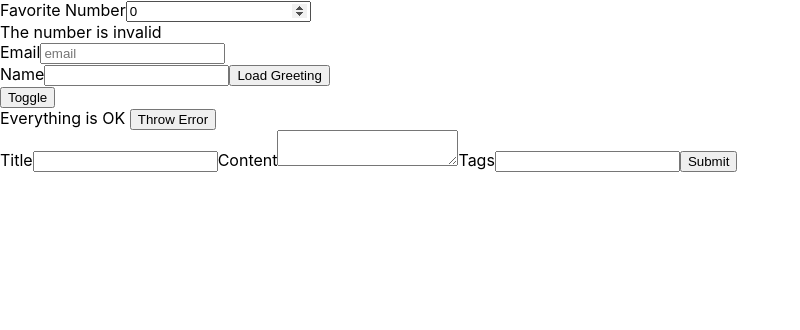
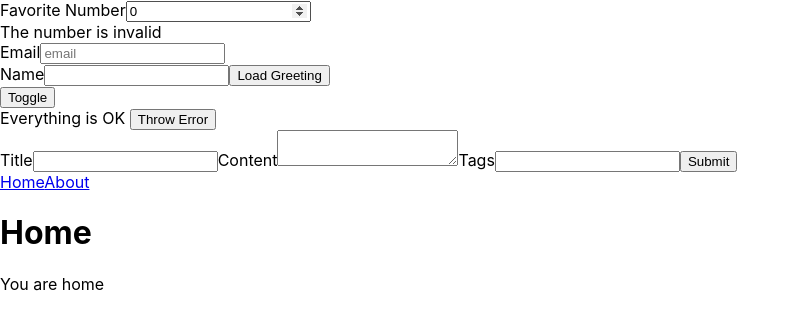
Before and after one commit to panglat/course-testing-js-ts-react-components, a React (Create React App) app: page / in a window 1280 px wide. Shown: the top 330 px of the page, without its empty margins (0-800 px from the left). Built offline with nearby package versions, Linux system fonts and the light colour scheme.

Commit message:
27.Test React Components that Use the react-router Router Provider with createMemoryHistory / MemoryRouter

```diff
--- a/src/components/App/index.tsx
+++ b/src/components/App/index.tsx
@@ -7,6 +7,7 @@ import GreetingLoader01 from 'components/GreetingLoader01';
 import HiddenMessage from 'components/HiddenMessage';
 import ErrorBoundary from 'components/ErrorBoundary';
 import PostEditor01Markups from 'components/PostEditor01Markups';
+import Main from 'components/Main';
 
 const App: React.FC = () => {
   return (
@@ -26,6 +27,7 @@ const App: React.FC = () => {
         </button>
       </ErrorBoundary>
       <PostEditor01Markups user={{ id: 'user-1' }} />
+      <Main />
     </Router>
   );
 };
--- /dev/null
+++ b/src/components/Main/index.tsx
@@ -0,0 +1,39 @@
+import React from 'react';
+
+import './styles.scss';
+import { Link, Switch, Route } from 'react-router-dom';
+
+const About: React.FC = () => (
+  <div className="about">
+    <h1>About</h1>
+    <p>You are on the about page</p>
+  </div>
+);
+
+const Home: React.FC = () => (
+  <div className="home">
+    <h1>Home</h1>
+    <p>You are home</p>
+  </div>
+);
+
+const NoMatch: React.FC = () => (
+  <div className="no-match">
+    <h1>404</h1>
+    <p>No match</p>
+  </div>
+);
+
+const Main: React.FC = () => (
+  <div className="main">
+    <Link to="/">Home</Link>
+    <Link to="/about">About</Link>
+    <Switch>
+      <Route exact path="/" component={Home} />
+      <Route path="/about" component={About} />
+      <Route component={NoMatch} />
+    </Switch>
+  </div>
+);
+
+export default Main;
--- /dev/null
+++ b/src/components/Main/styles.scss
@@ -0,0 +1,4 @@
+@import 'global-styles/globals.scss';
+
+.main {
+}
```
Also changed, not shown: 1 other file (tests, documents, lock files or other folders).
